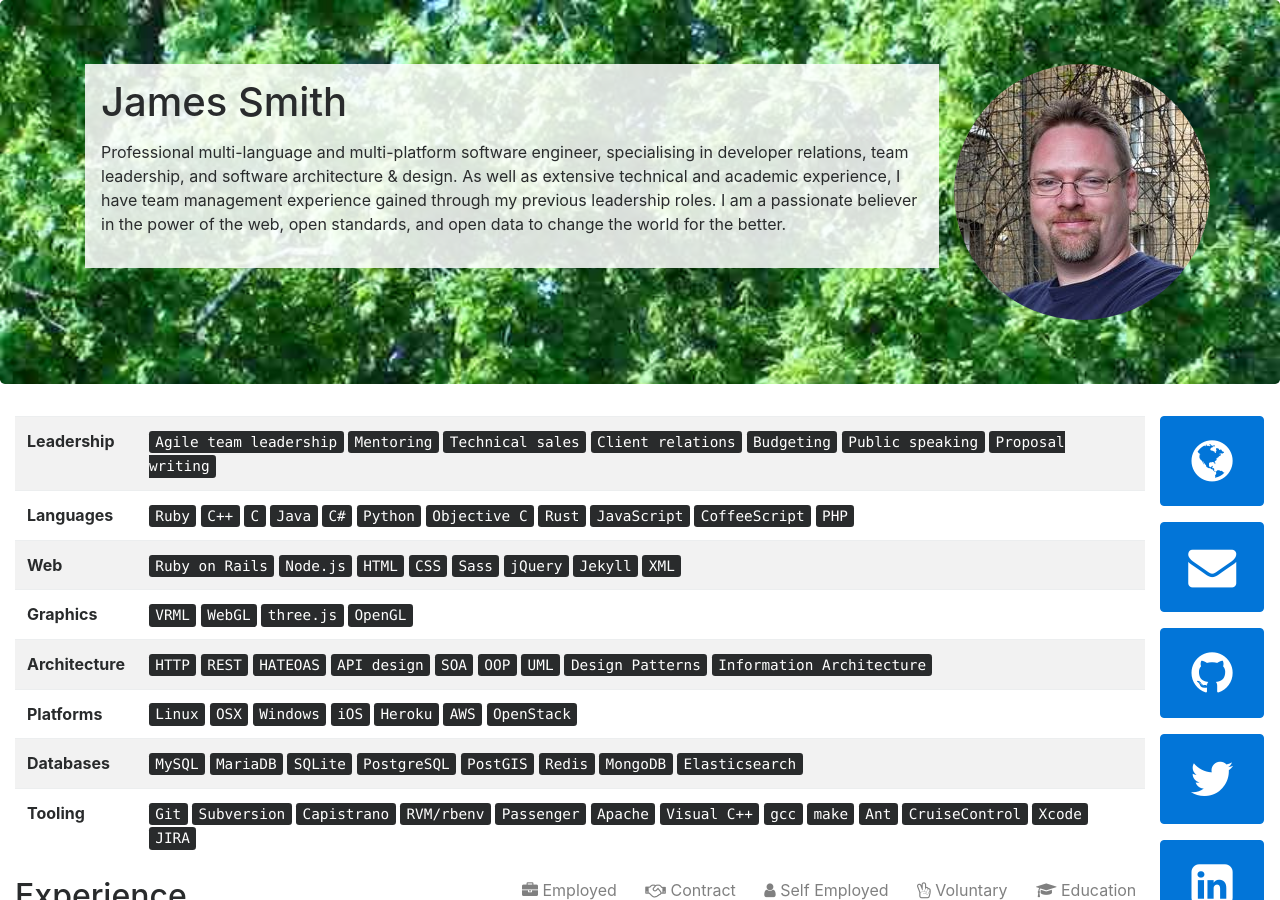
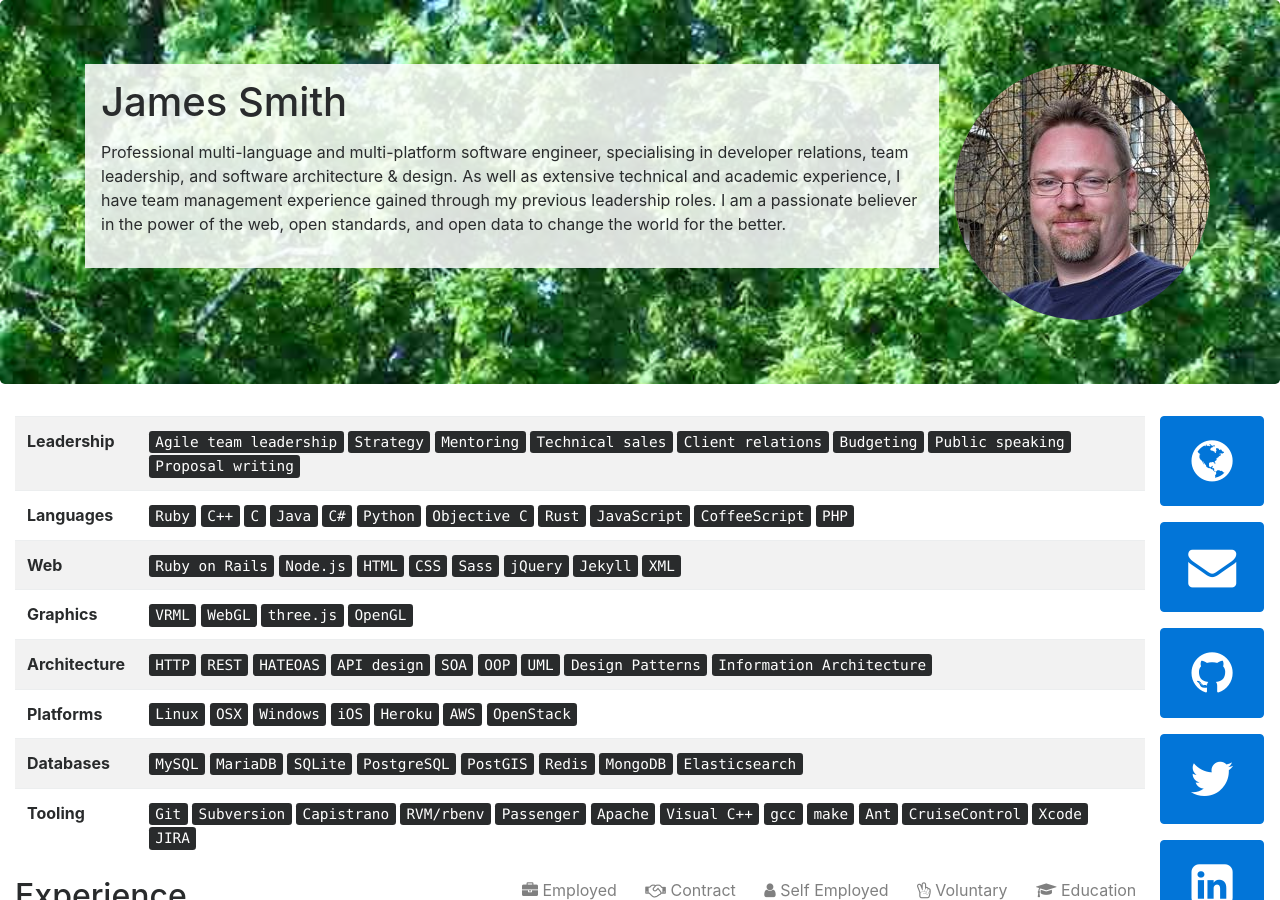
Before and after one commit to Floppy/cv, a Jekyll site: the page built from index.md, in a window 1280 px wide and 900 px high. Built offline with Jekyll 4.4.1, drawn with Linux system fonts in a browser that asks for light colours; nearby versions of some CDN libraries.

Commit message:
strategic intervention

```diff
--- a/_data/skills.json
+++ b/_data/skills.json
@@ -1,6 +1,7 @@
 {
   "Leadership": [
     "Agile team leadership",
+    "Strategy",
     "Mentoring",
     "Technical sales",
     "Client relations",
```
